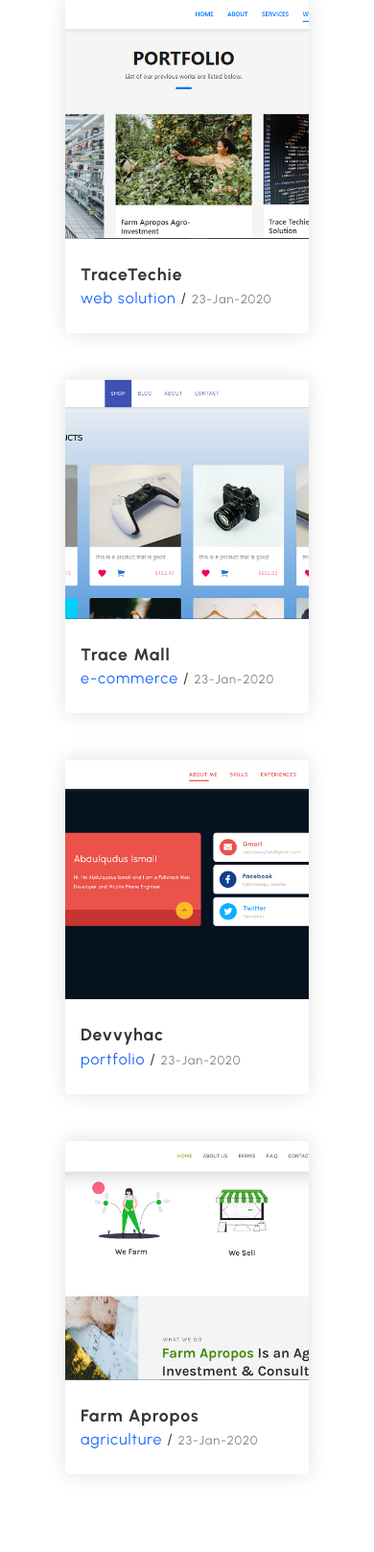
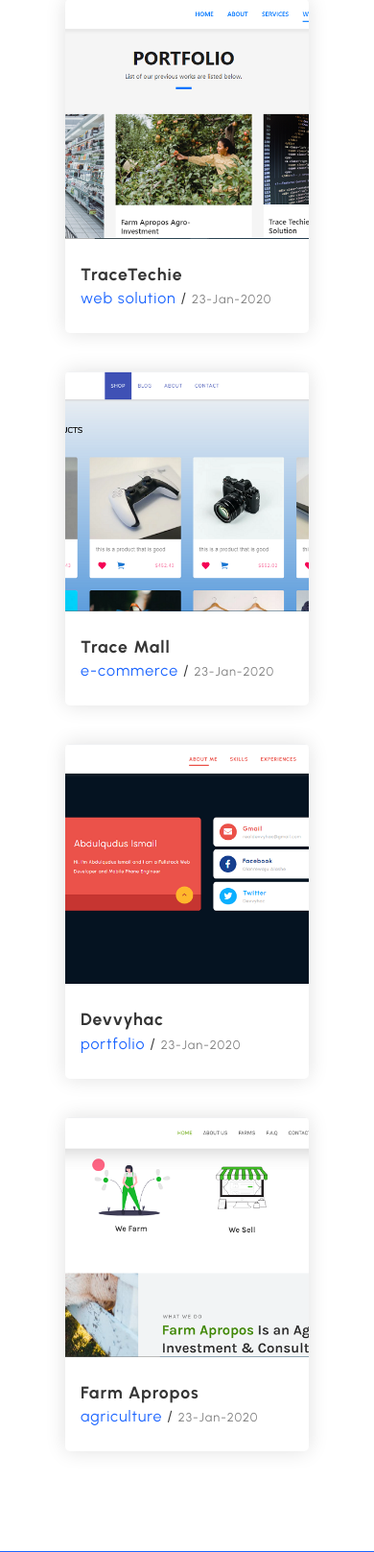
Before and after one commit to devvyhac/devvyhac, a PHP site: page / in a window 390 px wide. Shown: the part 3998-5615 px from the top of the page at 96% size. Run offline with PHP 8.4, Linux system fonts and the light colour scheme; some libraries are stand-ins or nearby versions; some web fonts are replaced.

Commit message:
updating the responsiveness of portfolio section

```diff
--- a/css/portfolio.css
+++ b/css/portfolio.css
@@ -41,6 +41,7 @@
 
 .portfolio .item {
     margin: 0 .5rem;
+    margin-bottom: 2.5rem;
     overflow: hidden;
     background-color: white;
     border-radius: 5px;
@@ -50,7 +51,7 @@
 @media all and (max-width: 992px) {
 
     .portfolio .item{
-        margin-bottom: 3rem;
+        margin-bottom: 2.5rem;
     }
 
 }
```
